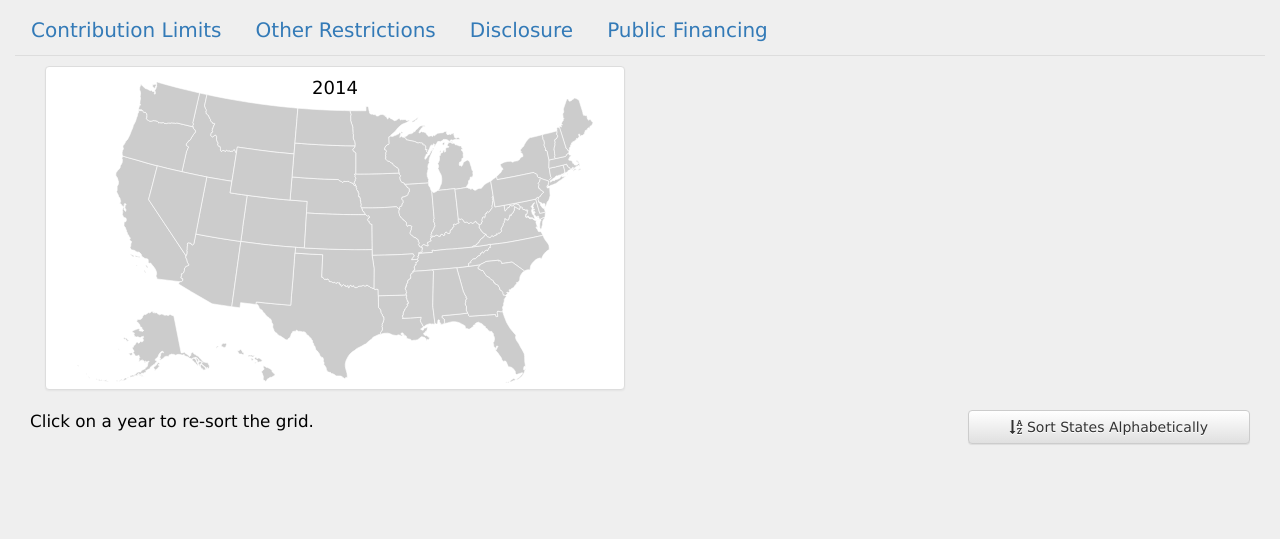
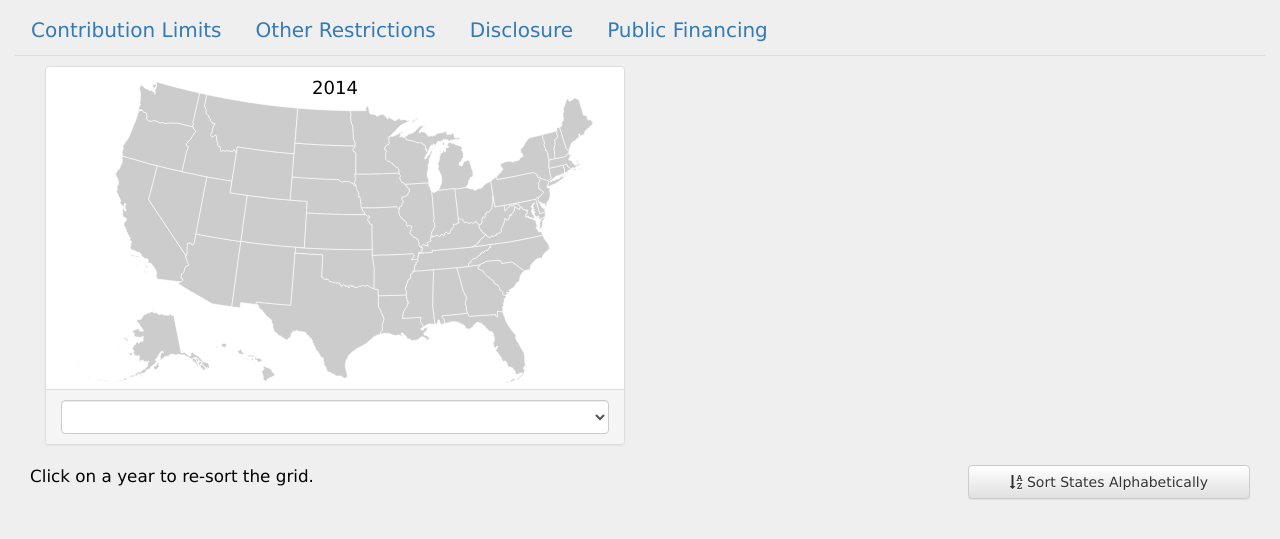
Before and after one commit to cfinst/cfinst.github.io, a Jekyll site: the page built from index.md, in a window 1280 px wide. Shown: the top 539 px of the page. Built offline with Jekyll 4.4.1, drawn with Linux system fonts in a browser that asks for light colours.

Commit message:
Add placeholder dropdown for year selection.

```diff
--- a/_layouts/default.html
+++ b/_layouts/default.html
@@ -12,6 +12,12 @@
         <div class="panel-body">
           <svg id="map"></svg>
         </div><!--.panel-body-->
+        <div class="panel-footer">
+          <select class="form-control" id="chooser-year">
+            <optgroup label="Select a Year">
+            </optgroup>
+          </select>
+        </div><!--.panel-footer-->
       </div><!--.panel.panel-default-->
     </section><!--.col-lg-8-->
 
```
